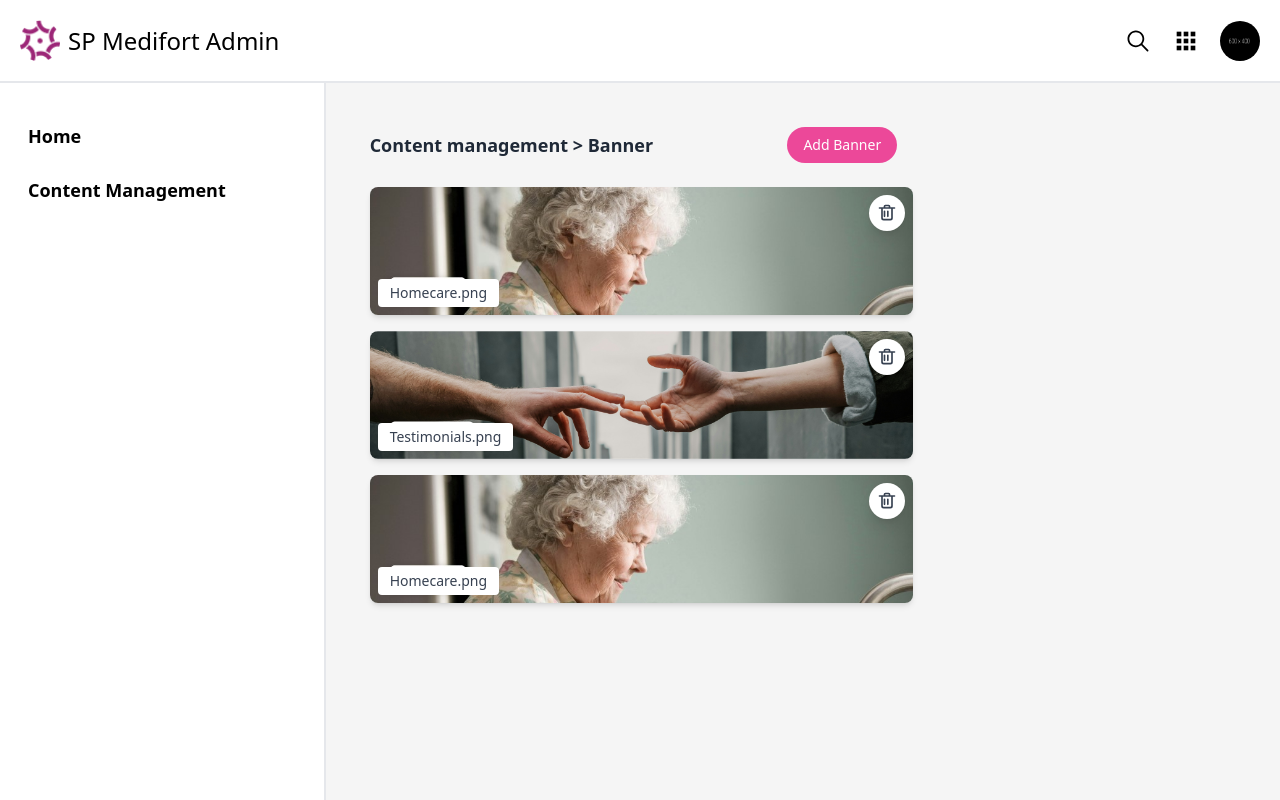
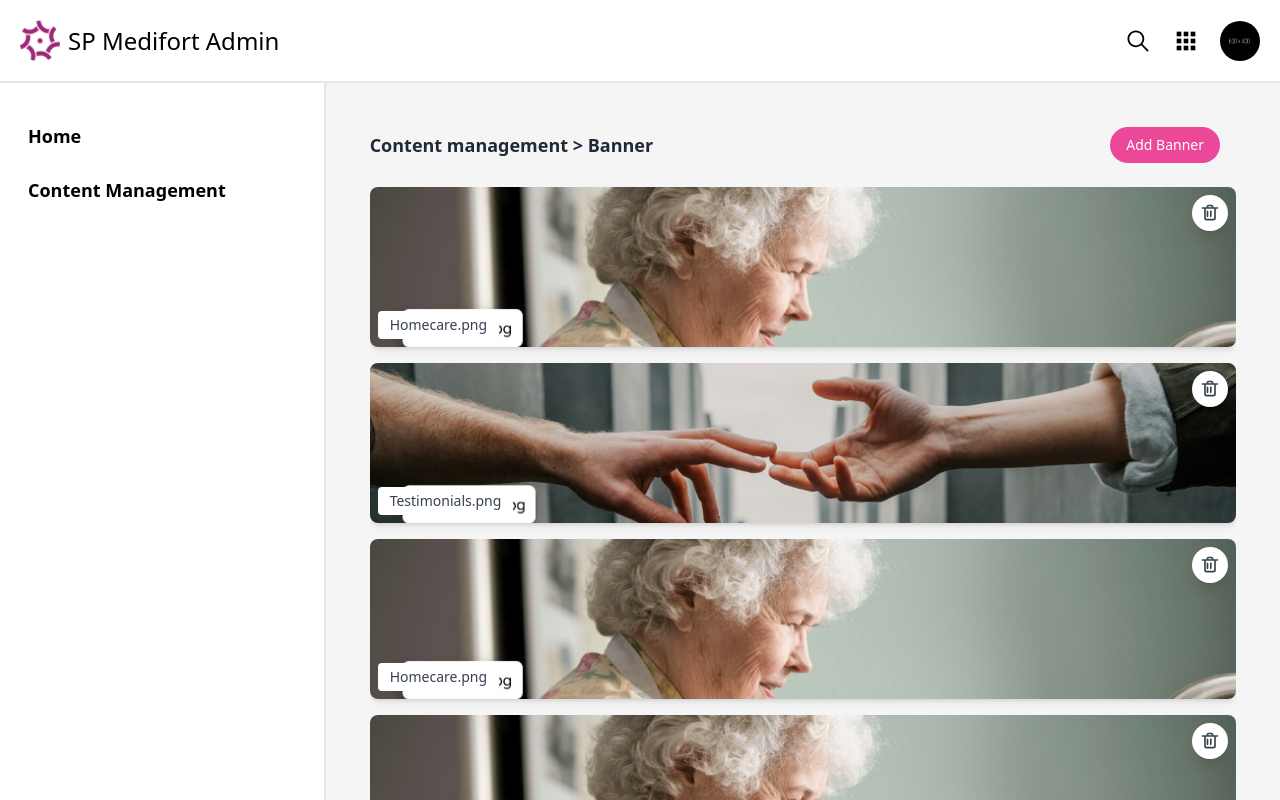
Before and after one commit to QMARK-TECHNOLABS-DEV/SP_medifort_admin_side, a React (Create React App) app: page /banner in a window 1280 px wide. Built offline with nearby package versions, Linux system fonts and the light colour scheme; the HTML template or start-up script is replaced by a standard one.

Commit message:
Update the banner part

```diff
--- a/src/App.js
+++ b/src/App.js
@@ -46,10 +46,6 @@ function App() {
             {/*Testimonial*/}
             <Route path='/testimonial' element={<TestiComp />} />
 
-
-
-
-
           </Routes>
         </MainLayout>
       </Router>
--- a/src/pages/bannerComp/BannerCo.jsx
+++ b/src/pages/bannerComp/BannerCo.jsx
@@ -1,14 +1,13 @@
-import React, { useState } from 'react';
-import { useNavigate } from 'react-router-dom';
+import React, { useState } from "react";
+import { useNavigate } from "react-router-dom";
 
 // Import images
-import Homecare from '../../assets/banners/Homecare.png';
-import Testimonials from '../../assets/banners/Testimonials.png';
-
+import Homecare from "../../assets/banners/Homecare.png";
+import Testimonials from "../../assets/banners/Testimonials.png";
 
 const ImageCard = ({ image, label, onDelete }) => {
   return (
-    <div className="relative rounded-lg shadow-md overflow-hidden h-32 w-full">
+    <div className="relative rounded-lg shadow-md overflow-hidden h-40 w-full ">
       <img src={image} alt={label} className="w-full h-full object-cover" />
       <div className="absolute bottom-2 left-2 bg-white text-gray-700 text-sm px-3 py-1 rounded">
         {label}
@@ -38,23 +37,25 @@ const ImageCard = ({ image, label, onDelete }) => {
 
 const BannerCo = () => {
   const [images, setImages] = useState([
-    { "id": 1, "src": Homecare, "label": "Homecare.png" },
-    { "id": 2, "src": Testimonials, "label": "Testimonials.png" },
-    { "id": 3, "src": Homecare, "label": "Homecare.png" }
+    { id: 1, src: Homecare, label: "Homecare.png" },
+    { id: 2, src: Testimonials, label: "Testimonials.png" },
+    { id: 3, src: Homecare, label: "Homecare.png" },
+    { id: 3, src: Homecare, label: "Homecare.png" },
+    { id: 3, src: Homecare, label: "Homecare.png" },
   ]);
 
   const navigate = useNavigate();
 
   const handleDelete = (id) => {
-    setImages(images.filter(image => image.id !== id));
+    setImages(images.filter((image) => image.id !== id));
   };
 
   const handleAddBanner = () => {
-    navigate('/add-banner');
+    navigate("/add-banner");
   };
 
   return (
-    <div className="p-6">
+    <div className="p-6 w-full h-screen overflow-hidden">
       <div className="flex justify-between items-center mb-6">
         <h1 className="text-lg font-semibold text-gray-800">
           Content management &gt; Banner
@@ -67,7 +68,8 @@ const BannerCo = () => {
           Add Banner
         </button>
       </div>
-      <div className="grid grid-cols-1 gap-4">
+      <div className="w-full h-screen overflow-y-scroll pb-56">
+        <div className="grid grid-cols-1 gap-4 ">
           {images.map((image) => (
             <ImageCard
               key={image.id}
@@ -78,6 +80,7 @@ const BannerCo = () => {
           ))}
         </div>
       </div>
+    </div>
   );
 };
 
```
Lines whose indentation alone changed are shown as unchanged.
